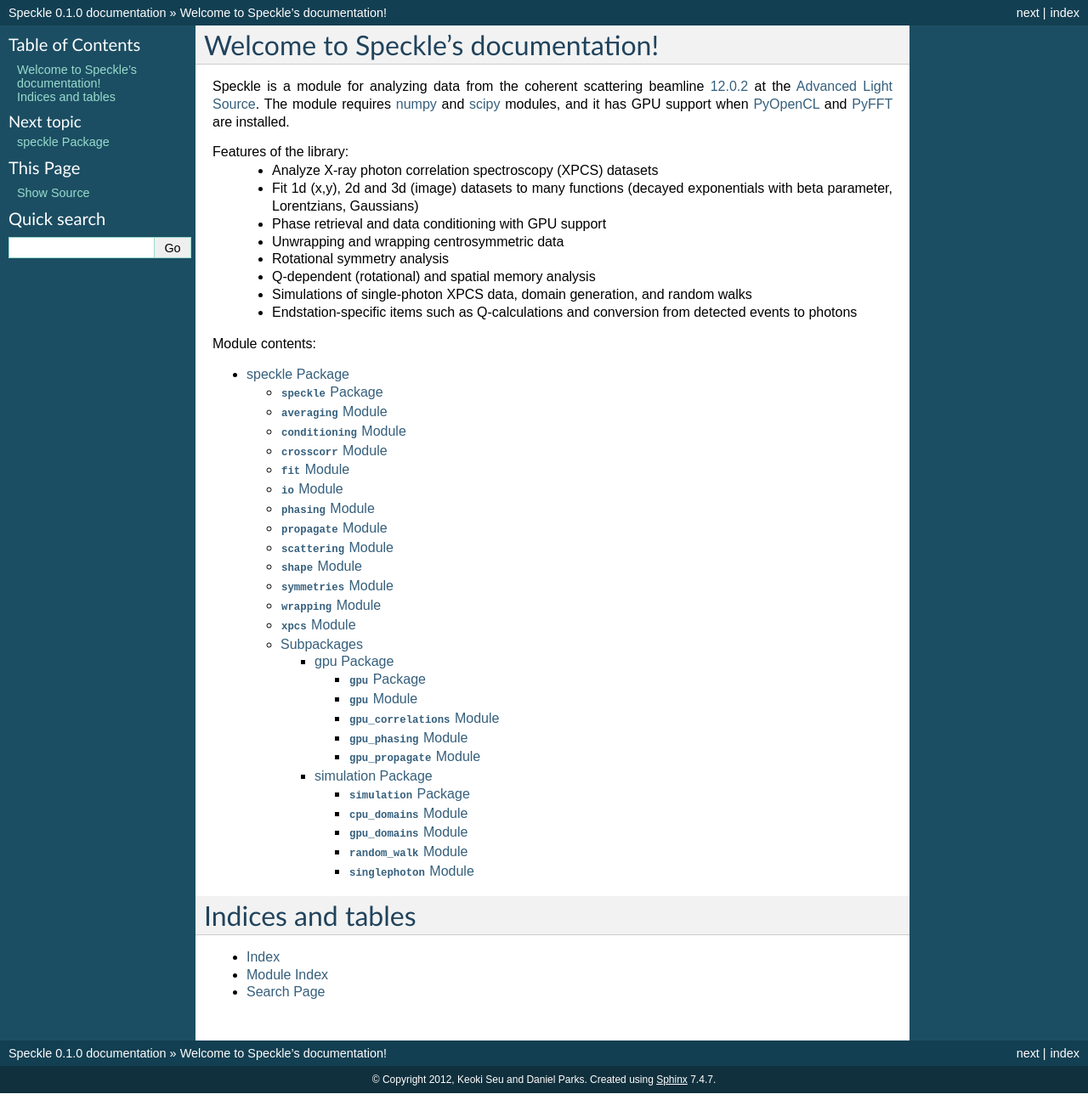
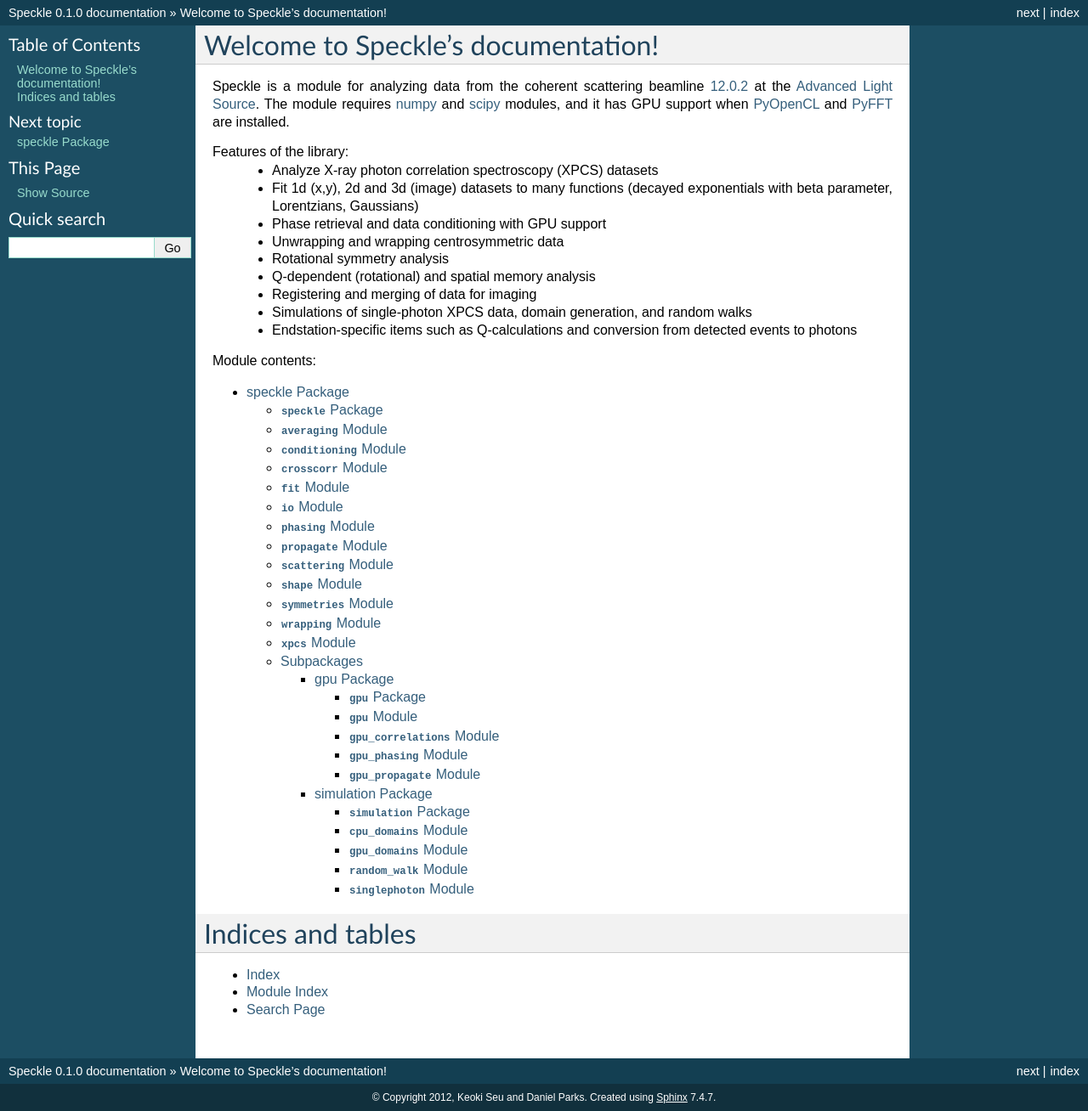
Before and after one commit to dhparks/als_speckle, a Sphinx documentation site: the page built from docs/index.rst, in a window 1280 px wide. Shown: the whole page at 85% size. Built offline with Sphinx 7.4.7, drawn with Linux system fonts in a browser that asks for light colours; before the commit the page ends 1287 px from its top, so only the background shows below that.

Commit message:
Import files that are used for distribution. update docs a little.
getting ready for release

```diff
--- a/docs/index.rst
+++ b/docs/index.rst
@@ -21,6 +21,7 @@
     * Unwrapping and wrapping centrosymmetric data
     * Rotational symmetry analysis
     * Q-dependent (rotational) and spatial memory analysis
+    * Registering and merging of data for imaging
     * Simulations of single-photon XPCS data, domain generation, and random walks
     * Endstation-specific items such as Q-calculations and conversion from detected events to photons
 
```
Also changed, not shown: 2 other files.
